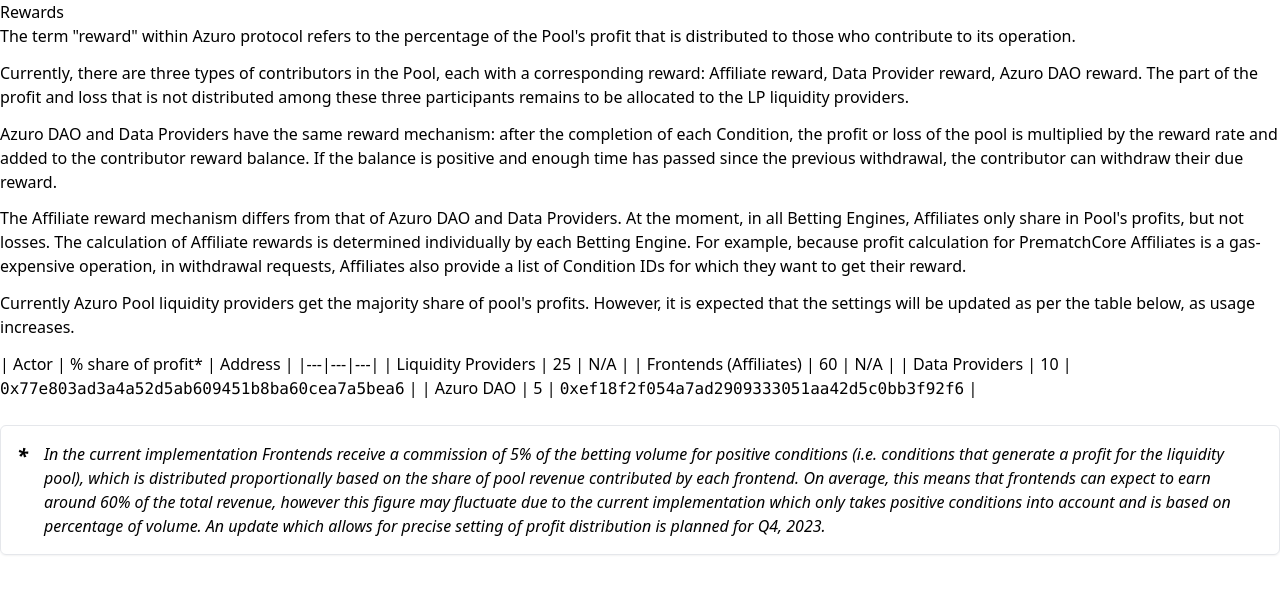
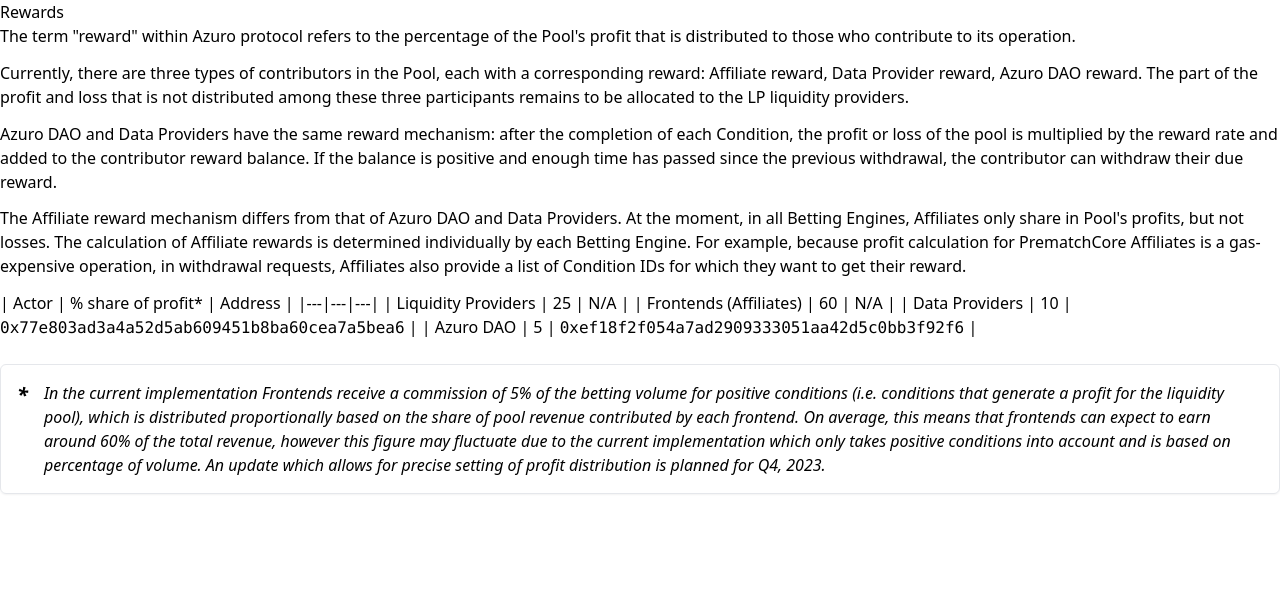
Before and after one commit to Azuro-protocol/gem-docs, a Next.js app: page /concepts/basic/rewards in a window 1280 px wide. Shown: the top 594 px of the page. Built offline with nearby package versions, Linux system fonts and the light colour scheme.

Commit message:
Update rewards.mdx
fixed old text about LPs getting majority of earnings which is not like that anymore

```diff
--- a/pages/concepts/basic/rewards.mdx
+++ b/pages/concepts/basic/rewards.mdx
@@ -19,9 +19,6 @@ calculation of Affiliate rewards is determined individually by each Betting Engi
 calculation for [PrematchCore](/contracts/prematch-core) Affiliates is a gas-expensive operation, in withdrawal requests,
 Affiliates also provide a list of Condition IDs for which they want to get their reward.
 
-Currently Azuro Pool liquidity providers get the majority share of pool's profits. However, it is expected that the
-settings will be updated as per the table below, as usage increases.
-
 | Actor | % share of profit* | Address |
 |---|---|---|
 | [Liquidity Providers](/concepts/basic/liquidity-providers) | 25 | N/A |
```
